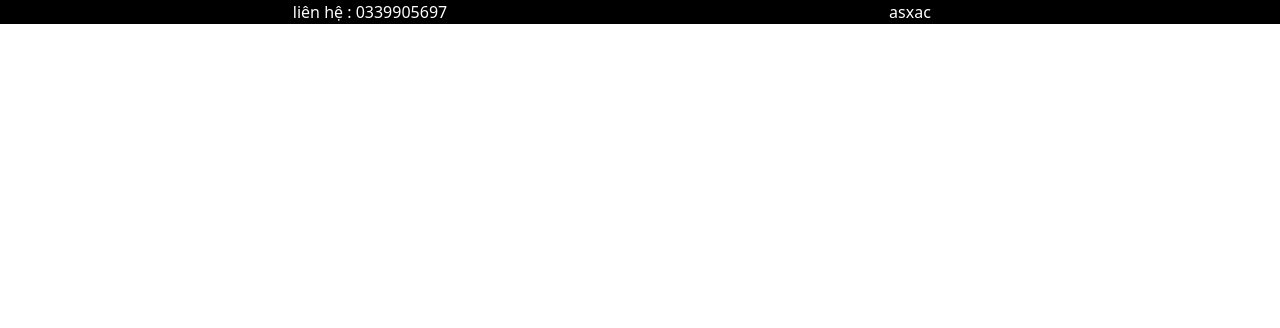
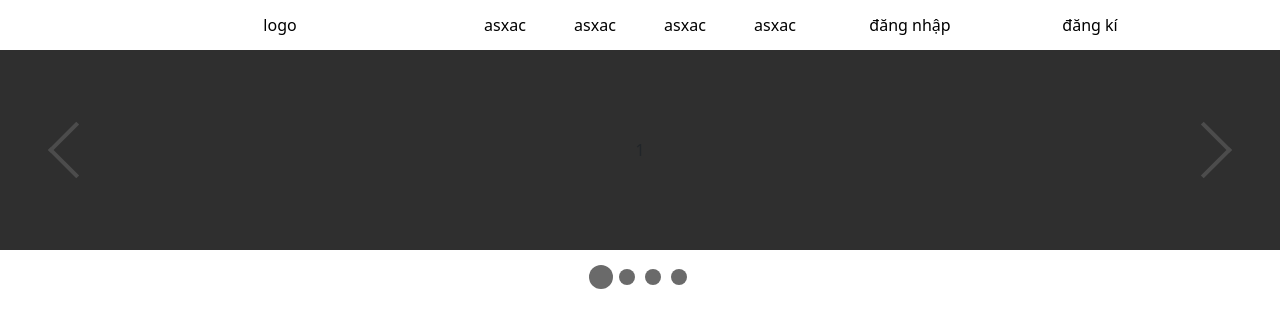
Before and after one commit to hoangusa08/DN-TRAVEL-FRONTEND, a React (Create React App) app: page / in a window 1280 px wide. Shown: the top 328 px of the page. Built offline with nearby package versions, Linux system fonts and the light colour scheme.

Commit message:
commit pull

```diff
--- a/package.json
+++ b/package.json
@@ -9,8 +9,10 @@
     "@testing-library/user-event": "^12.1.10",
     "axios": "^0.23.0",
     "bootstrap": "^5.1.3",
+    "eslint-plugin-react": "^7.26.1",
     "node-sass": "^6.0.1",
     "react": "^17.0.2",
+    "react-awesome-slider": "^4.1.0",
     "react-bootstrap": "^2.0.0-rc.1",
     "react-dom": "^17.0.2",
     "react-scripts": "4.0.3",
--- /dev/null
+++ b/src/components/Slide/Slide.js
@@ -0,0 +1,17 @@
+import React from "react";
+import "./Slide.scss";
+import AwesomeSlider from "react-awesome-slider";
+import "react-awesome-slider/dist/styles.css";
+
+export default function Slide() {
+  return (
+    <div  className="slide-bar">
+      <AwesomeSlider >
+        <div>1</div>
+        <div>2</div>
+        <div>3</div>
+        <div>4</div>
+      </AwesomeSlider>
+    </div>
+  );
+}
--- /dev/null
+++ b/src/components/Slide/Slide.scss
@@ -0,0 +1,6 @@
+.slide-bar{
+
+    .awssld{
+        height: 200px;
+    }
+}
--- a/src/components/TopBarMenu/TopBarMenu.js
+++ b/src/components/TopBarMenu/TopBarMenu.js
@@ -6,13 +6,28 @@ export default function TopBarMenu() {
     <div className="TopBarMenu">
       <div className="row custom-container">
         <div className="col">
-          <div className="">liên hệ : 0339905697</div>
+          <div className="">logo</div>
         </div>
         <div className="col">
           <div className="row">
-            <a>asxac</a>
-            <a></a>
-            <a></a>
+            <div className="col-3">
+              <a>asxac</a>
+            </div>
+            <div className="col-3">
+              <a>asxac</a>
+            </div>
+            <div className="col-3">
+              <a>asxac</a>
+            </div>
+            <div className="col-3">
+              <a>asxac</a>
+            </div>
+          </div>
+        </div>
+        <div className="col">
+          <div className="row">
+            <div className="col">đăng nhập</div>
+            <div className="col">đăng kí</div>
           </div>
         </div>
       </div>
--- a/src/components/TopBarMenu/TopBarMenu.scss
+++ b/src/components/TopBarMenu/TopBarMenu.scss
@@ -1,9 +1,12 @@
 .TopBarMenu {
-  background-color: black;
-  color: white;
-  text-align: center;
+  background-color: white;
+  color: black;
+  height: 50px;
   .custom-container {
     margin: 0 100px 0;
+    height: 100%;
+    text-align: center;
+    align-items: center;
   }
   .login {
     float: right;
--- a/src/pages/home/Home.js
+++ b/src/pages/home/Home.js
@@ -1,10 +1,12 @@
 import React from "react";
+import Slide from "../../components/Slide/Slide";
 import TopBarMenu from "../../components/TopBarMenu/TopBarMenu";
 
 export default function Home() {
   return (
     <div>
       <TopBarMenu />
+      <Slide />
     </div>
   );
 }
```
Also changed, not shown: 2 other files (tests, documents, lock files or other folders).
